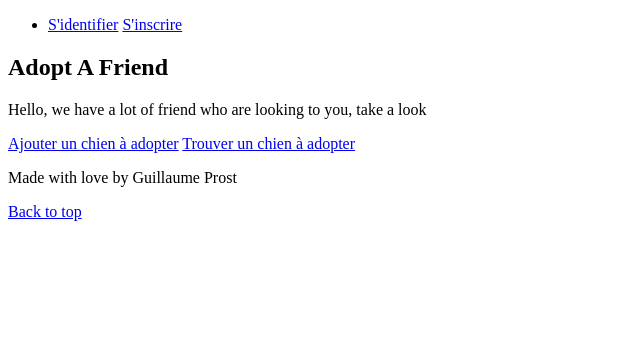
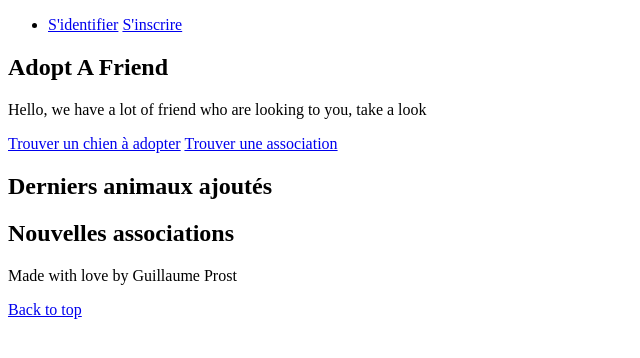
Before and after one commit to guillaumeprost/AdoptAFriend2.0, a Symfony app: template templates/home/index.html.twig in a window 1280 px wide. Shown: the top 358 px of the page, without its empty margins (0-640 px from the left). Run offline with Twig, Linux system fonts and the light colour scheme; the template is opened without the code that fills it, so the values that code supplies are empty; some libraries are stand-ins or nearby versions.

Commit message:
add organisation fixtures

```diff
--- a/src/Controller/HomeController.php
+++ b/src/Controller/HomeController.php
@@ -2,6 +2,7 @@
 namespace App\Controller;
 
 use App\Entity\Animal\Animal;
+use App\Entity\Organisation;
 use App\Entity\User;
 use Doctrine\Persistence\ManagerRegistry;
 use Symfony\Component\HttpFoundation\Response;
@@ -17,10 +18,11 @@ class HomeController extends AbstractController
     public function index(): Response
     {
         $lastAnimals = $this->doctrine->getRepository(Animal::class)->findLasts();
+        $lastOrganisations = $this->doctrine->getRepository(Organisation::class)->findLasts();
 
-        // replace this example code with whatever you need
         return $this->render('home/index.html.twig', [
-            'lastAnimals' => $lastAnimals
+            'lastAnimals' => $lastAnimals,
+            'lastOrganisations' => $lastOrganisations
         ]);
     }
 }
--- a/src/DataFixtures/OrganisationFixtures.php
+++ b/src/DataFixtures/OrganisationFixtures.php
@@ -26,7 +26,7 @@ class OrganisationFixtures extends Fixture
                 $images[] = str_replace('%d', mt_rand(1, 10), 'organisation%d.jpg');
             }
             $organisation->setImages($images);
-            $organisation->setLogo('logo'.mt_rand(1, 3).'.jpg');
+            $organisation->setLogo('logo'.mt_rand(1, 9).'.jpg');
 
             $manager->persist($organisation);
         }
--- a/src/Repository/Animal/AnimalRepository.php
+++ b/src/Repository/Animal/AnimalRepository.php
@@ -23,7 +23,7 @@ class AnimalRepository extends EntityRepository
         return new Paginator($query);
     }
 
-    public function findLasts(int $pageSize = 5): array
+    public function findLasts(int $pageSize = 6): array
     {
         return $this
             ->createQueryBuilder('animal')
--- a/src/Repository/OrganisationRepository.php
+++ b/src/Repository/OrganisationRepository.php
@@ -23,7 +23,7 @@ class OrganisationRepository extends EntityRepository
         return new Paginator($query);
     }
 
-    public function findLasts(int $pageSize = 5): array
+    public function findLasts(int $pageSize = 4): array
     {
         return $this
             ->createQueryBuilder('organisation')
--- a/templates/base.html.twig
+++ b/templates/base.html.twig
@@ -13,7 +13,7 @@
     {# <link rel="icon" type="image/x-icon" href="{{ asset('favicon.ico') }}"/> #}
 </head>
 
-<body class="d-flex flex-column h-100">
+<body class="d-flex flex-column min-vh-100">
 
 <header>
     {% block header %}
@@ -40,7 +40,7 @@
     {% endblock %}
 </main>
 {% block footer %}
-    <footer class="footer mt-5 py-3 bg-light">
+    <footer class="footer mt-5 py-3 bg-light mt-auto">
         <div class="container">
             <p class="mb-1">Made with love by Guillaume Prost</p>
             <p class="float-end mb-1 justify-content-end">
--- a/templates/home/index.html.twig
+++ b/templates/home/index.html.twig
@@ -3,11 +3,8 @@
 {% block header %}
     <!-- Navbar -->
     <nav class="navbar navbar-expand-lg navbar-dark shadow-5-strong bg">
-        <!-- Container wrapper -->
         <div class="container-fluid">
-            <!-- Collapsible wrapper -->
             <div class="collapse navbar-collapse justify-content-end" id="navbarSupportedContent">
-                <!-- Left links -->
                 <ul class="navbar-nav me-auto mb-2 mb-lg-0">
                     {% if app.user %}
                         <li class="nav-item dropdown dropleft">
@@ -30,11 +27,8 @@
                         </li>
                     {% endif %}
                 </ul>
-                <!-- Left links -->
             </div>
-            <!-- Collapsible wrapper -->
         </div>
-        <!-- Container wrapper -->
     </nav>
     <!-- Navbar -->
     <main class="flex-shrink-0">
@@ -44,8 +38,8 @@
                     <h1 class="fw-light">Adopt A Friend</h1>
                     <p class="lead text-muted">Hello, we have a lot of friend who are looking to you, take a look </p>
                     <p>
-                        <a href="{{ path('animal_create', {'type': 'dog'}) }}" class="btn btn-primary my-2">Ajouter un chien à adopter</a>
                         <a href="{{ path('animal_search') }}" class="btn btn-secondary my-2">Trouver un chien à adopter</a>
+                        <a href="{{ path('organisation_search') }}" class="btn btn-primary my-2">Trouver une association </a>
                     </p>
                 </div>
             </div>
@@ -55,12 +49,23 @@
 
 {% block content %}
     <div class="album py-5 bg-light">
-        <div class="container">
-            <div class="row row-cols-1 row-cols-sm-2 row-cols-md-3 g-3">
+        <div class="container-fluid">
+            <h2>Derniers animaux ajoutés</h2>
+            <div class="row row-cols-1 row-cols-sm-2 row-cols-md-4 row-cols-lg-6">
                 {% for animal in lastAnimals %}
                     {% include '/animal/include/_card.html.twig' %}
                 {% endfor %}
             </div>
         </div>
     </div>
+    <div class="album py-5 bg-light">
+        <div class="container-fluid">
+            <h2>Nouvelles associations</h2>
+            <div class="row row-cols-1 row-cols-sm-2 row-cols-md-2 row-cols-lg-4">
+                {% for organisation in lastOrganisations %}
+                    {% include '/organisation/include/_card.html.twig' %}
+                {% endfor %}
+            </div>
+        </div>
+    </div>
 {% endblock content %}
--- a/templates/organisation/include/_card.html.twig
+++ b/templates/organisation/include/_card.html.twig
@@ -4,7 +4,7 @@
             <img src="{{ asset('/upload/organisation/images/'~ organisation.images|first()) }}" class="img-fluid d-block card-img-top"
                  alt="{{ organisation.name }}">
         {% else %}
-            <img src="{{ asset('/upload/organisation/default.jpg') }}" class="img-fluid d-block card-img-top"
+            <img src="{{ asset('/upload/organisation/default-banner.jpg') }}" class="img-fluid d-block card-img-top"
                  alt="{{ organisation.name }}">
         {% endif %}
         <div class="card-body">
--- a/templates/organisation/list.html.twig
+++ b/templates/organisation/list.html.twig
@@ -17,7 +17,7 @@
                     {#                    </select> #}
                 </div>
             </div>
-            <div class="row row-cols-1 row-cols-md-3 row-cols-lg-2 g-2">
+            <div class="row row-cols-1 row-cols-md-3 row-cols-lg-3 g-2">
                 {% for organisation in organisations %}
                     {% include '/organisation/include/_card.html.twig' %}
                 {% endfor %}
```
Also changed, not shown: public/test.jpg (deleted).
